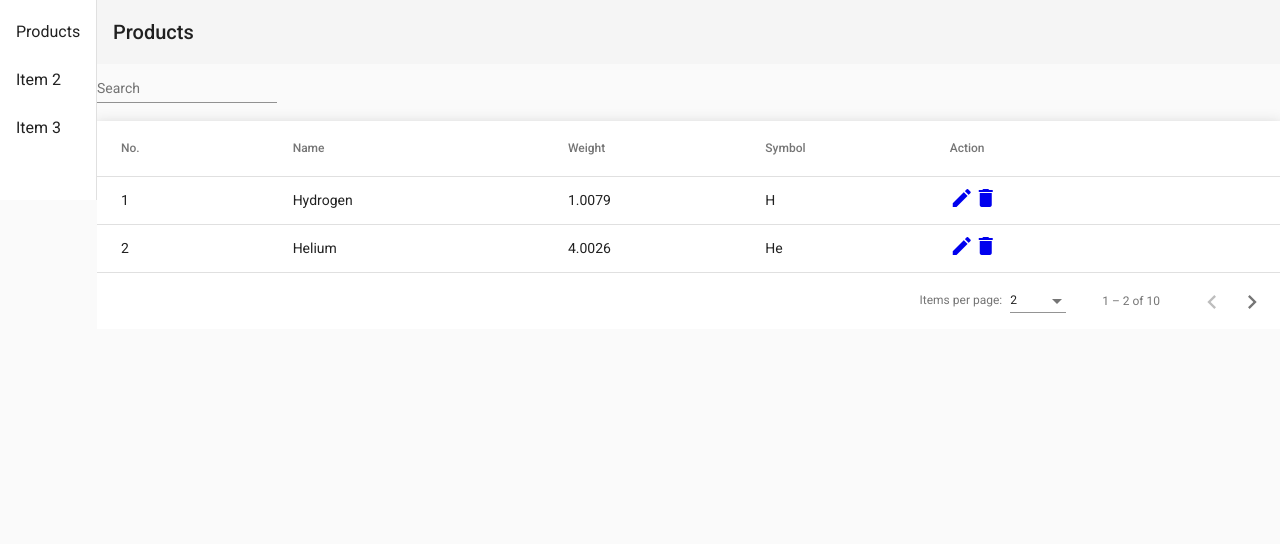
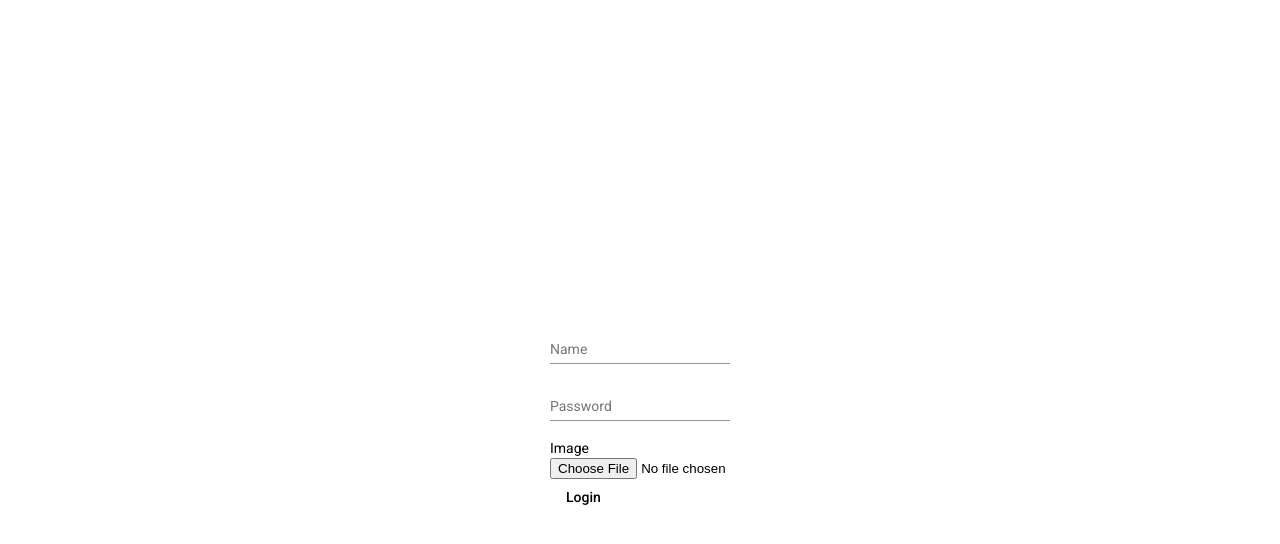
Before and after one commit to serega170584/shop-backend, an Angular app: page / in a window 1280 px wide. Shown: the top 544 px of the page. Built offline with nearby package versions, Linux system fonts and the light colour scheme.

Commit message:
Add http client

```diff
--- a/src/app/app.component.html
+++ b/src/app/app.component.html
@@ -1,4 +1,30 @@
-<mat-drawer-container class="example-container" style="height: 600px;" [autosize]="true">
+<div *ngIf="token==null"
+    style="position:fixed; top:50%; left:50%; margin:-75px 0 0 -90px;  width:180px; height: 150px;">
+    <form (submit)="onSubmit($event)">
+        <div>
+            <mat-form-field>
+                <mat-label>Name</mat-label>
+                <input type="text" placeholder="Enter name" aria-label="Enter name" matInput
+                    [formControl]="formControl">
+            </mat-form-field>
+        </div>
+        <div>
+            <mat-form-field>
+                <mat-label>Password</mat-label>
+                <input type="password" placeholder="Enter password" aria-label="Enter password"
+                    [formControl]="passwordFormControl" matInput>
+            </mat-form-field>
+        </div>
+        <div>
+            <mat-label>Image</mat-label>
+            <input type="file" placeholder="Enter image" aria-label="Enter image" (change)="upload($event)">
+        </div>
+        <div>
+            <button mat-button type="submit">Login</button>
+        </div>
+    </form>
+</div>
+<mat-drawer-container *ngIf="token!=null" style="height: 600px;" [autosize]="true">
     <mat-drawer mode="side" opened style="height: 200px;">
         <mat-nav-list>
             <a mat-list-item [routerLink]="['/']">Products</a>
--- a/src/app/app.component.ts
+++ b/src/app/app.component.ts
@@ -1,4 +1,6 @@
+import { HttpClient } from '@angular/common/http';
 import { Component } from '@angular/core';
+import { FormControl } from '@angular/forms';
 
 @Component({
   selector: 'app-root',
@@ -7,4 +9,33 @@ import { Component } from '@angular/core';
 })
 export class AppComponent {
   title = 'shop-backend';
+  token!: string;
+  formControl!: FormControl;
+  passwordFormControl!: FormControl;
+  imageFormCotrol!: FormControl;
+
+  constructor(private client: HttpClient) { }
+
+  onSubmit($event: Event): void {
+    $event.preventDefault();
+  }
+
+  ngOnInit(): void {
+    this.formControl = new FormControl();
+    this.passwordFormControl = new FormControl();
+    this.imageFormCotrol = new FormControl();
+  }
+
+  upload($event: any) {
+    $event.preventDefault();
+    let reader = new FileReader();
+    reader.onload = () => {
+      let filePreview = reader.result;
+      this.client.get<any>('http://192.168.194.254:8000/test?page=1111').subscribe(data => {
+        console.log('123');
+      });
+      console.log(filePreview);
+    };
+    reader.readAsBinaryString($event.target.files[0]);
+  }
 }
--- a/src/app/app.module.ts
+++ b/src/app/app.module.ts
@@ -16,6 +16,8 @@ import { MatFormFieldModule } from '@angular/material/form-field';
 import { MatInputModule } from '@angular/material/input';
 import { ReactiveFormsModule } from "@angular/forms";
 import { MatSortModule } from "@angular/material/sort";
+import { MatButtonModule } from '@angular/material/button';
+import { HttpClientModule } from '@angular/common/http';
 
 @NgModule({
   declarations: [
@@ -35,7 +37,9 @@ import { MatSortModule } from "@angular/material/sort";
     MatFormFieldModule,
     MatInputModule,
     ReactiveFormsModule,
-    MatSortModule
+    MatSortModule,
+    MatButtonModule,
+    HttpClientModule
   ],
   providers: [],
   bootstrap: [AppComponent]
--- a/src/app/products/products.component.html
+++ b/src/app/products/products.component.html
@@ -1,6 +1,7 @@
 <mat-toolbar>
     <span>Products</span>
 </mat-toolbar>
+<mat-toolbar>
     <form (submit)="onSubmit($event)">
         <mat-form-field>
             <mat-label>Search</mat-label>
@@ -8,6 +9,12 @@
                 [formControl]="formControl">
         </mat-form-field>
     </form>
+</mat-toolbar>
+<mat-toolbar>
+    <a [routerLink]="['/']">
+        <mat-icon aria-hidden="false" aria-label="Create">add_circle</mat-icon>
+    </a>
+</mat-toolbar>
 <table mat-table [dataSource]="dataSource" matSort class="mat-elevation-z8">
 
     <!--- Note that these columns can be defined in any order.
--- /dev/null
+++ b/src/assets/config.json
@@ -0,0 +1,4 @@
+{
+    "testUrl": "test",
+    "imagefile": "assets/png.png"
+  }
```
Also changed, not shown: src/app/config.service.ts (added, +16 -0 lines), src/assets/png.png (added), 1 other file (tests, documents, lock files or other folders). Lines whose indentation alone changed are shown as unchanged.
